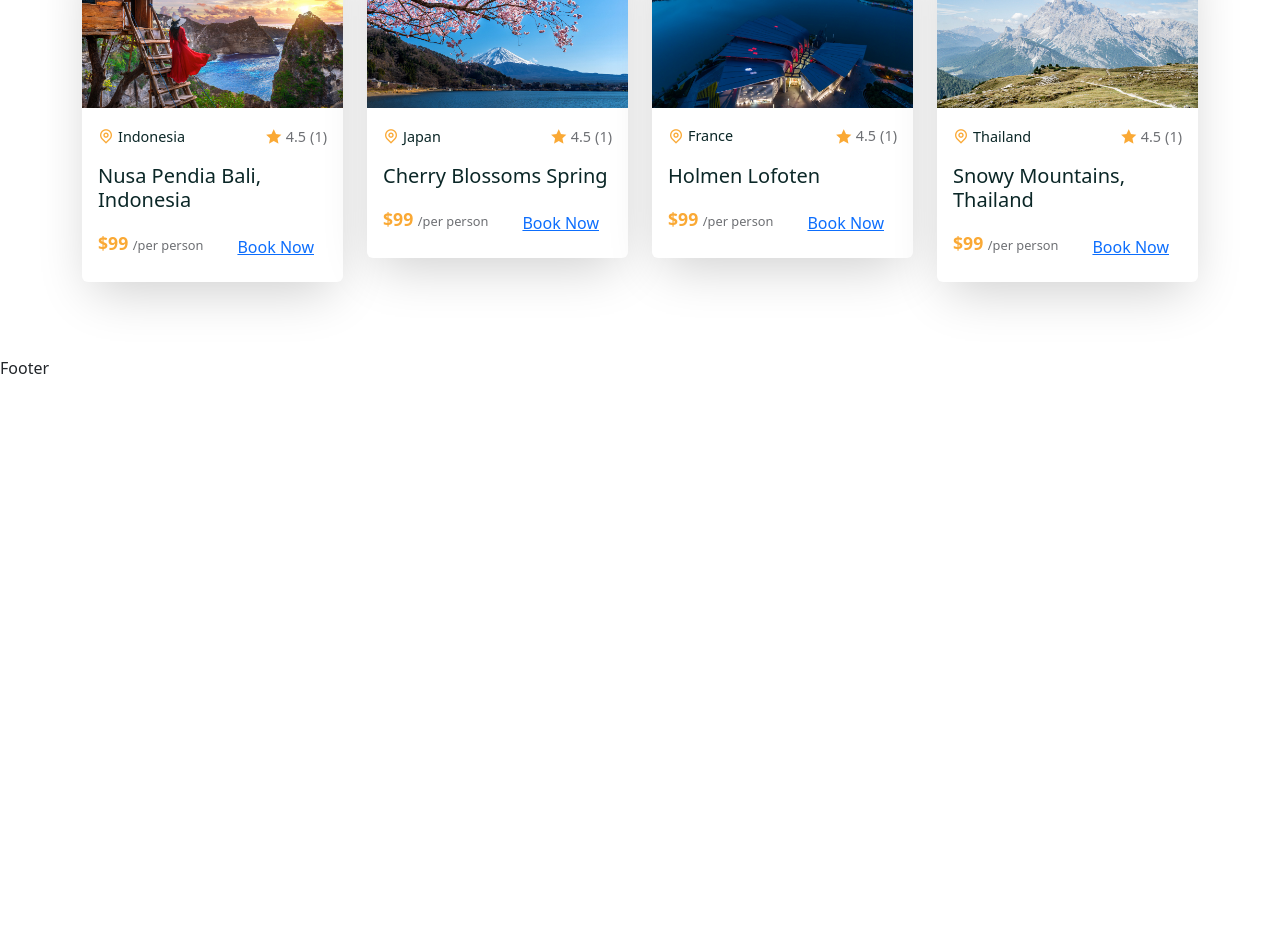
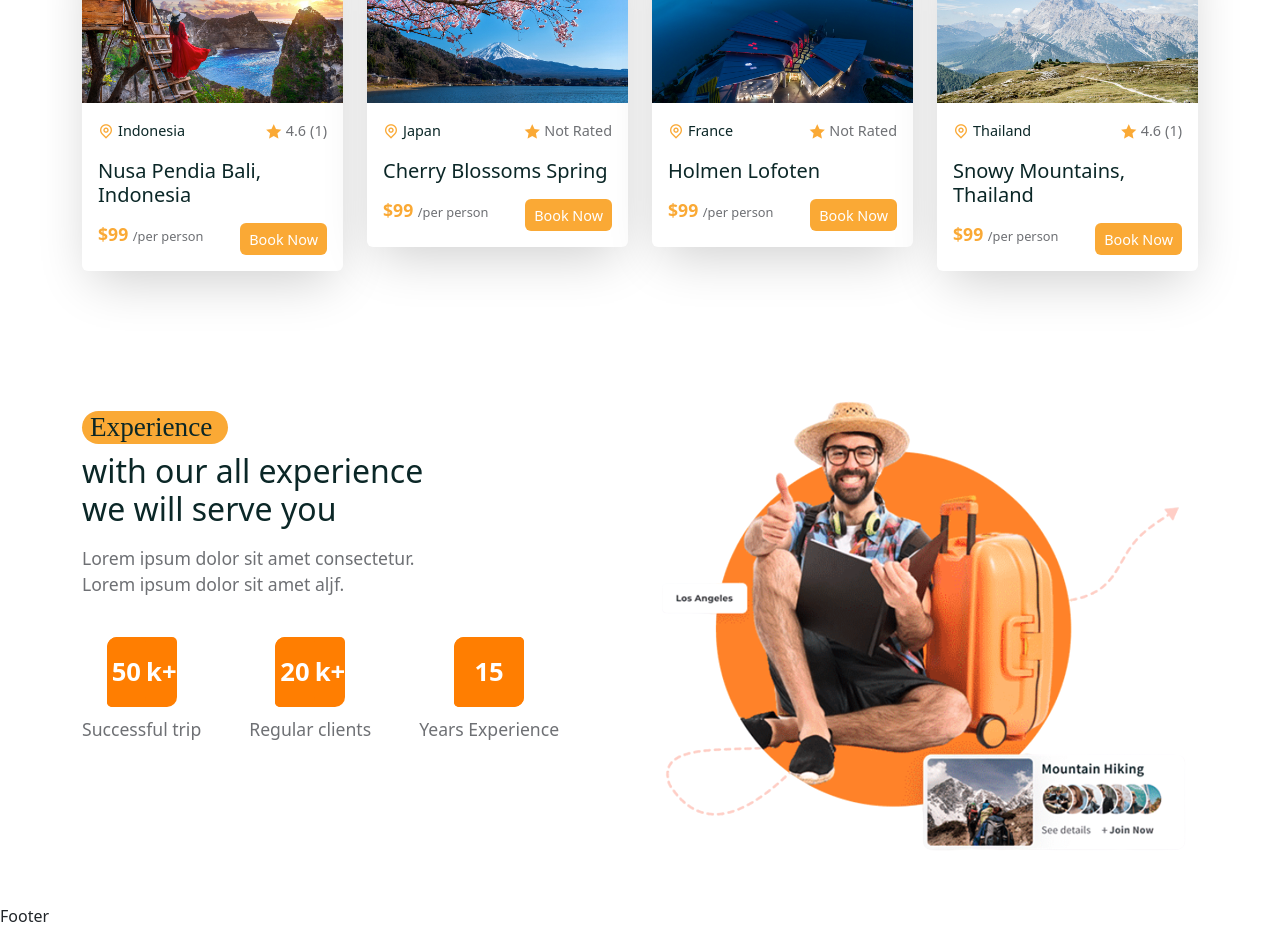
Before and after one commit to krh1102002/TandTwebsite, a React (Create React App) app in the folder frontend/: page /home in a window 1280 px wide. Shown: the part 1680-2608 px from the top of the page. Before the commit the page ends 2060 px from the top, so only its background shows below. Built offline with nearby package versions, Linux system fonts and the light colour scheme; a web font is replaced by a local one.

Commit message:
adding experience section with an img

```diff
--- a/frontend/package.json
+++ b/frontend/package.json
@@ -8,10 +8,12 @@
     "@testing-library/user-event": "^13.5.0",
     "bootstrap": "^5.2.3",
     "react": "^18.2.0",
+    "react-countup": "^6.4.2",
     "react-dom": "^18.2.0",
     "react-responsive-masonry": "^2.1.7",
     "react-router-dom": "^6.6.1",
     "react-scripts": "5.0.1",
+    "react-scroll-trigger": "^0.6.14",
     "react-slick": "^0.29.0",
     "reactstrap": "^9.1.5",
     "remixicon": "^2.5.0",
--- a/frontend/src/Pages/Home.jsx
+++ b/frontend/src/Pages/Home.jsx
@@ -1,4 +1,4 @@
-import React from "react";
+import React, { useState } from "react";
 import "../Styles/Home.css";
 import { Container, Row, Col } from "reactstrap";
 import heroImg from "../assets/images/hero-img01.jpg";
@@ -9,7 +9,11 @@ import worldImg from "../assets/images/world.png"
 import SearchBar from "../shared/SearchBar";
 import ServicesList from "../Services/ServicesList";
 import FeaturedTourList from "../components/Featured-tours/FeaturedTourList";
+import CountUp from 'react-countup'
+import ScrollTrigger from 'react-scroll-trigger'
+import experienceImg from '.././assets/images/experience.png'
 const Home = () => {
+  const [counterOn,serCounterOn]=useState(false);
   return (
     <>
       <section>
@@ -46,6 +50,7 @@ const Home = () => {
       </section>
 
       {/* hero section start  */}
+
       <section>
         <Container>
           <Row>
@@ -57,7 +62,9 @@ const Home = () => {
           </Row>
         </Container>
       </section>
+
   {/* featured tour section start  */}
+
       <section>
         <Container>
           <Row>
@@ -71,6 +78,42 @@ const Home = () => {
           </Row>
         </Container>
       </section>
+
+      {/* experiance section  */}
+      <ScrollTrigger onEnter={()=>serCounterOn(true)} onExit={()=>serCounterOn(false)}>
+      <section>
+        <Container>
+          <Row>
+            <Col lg='6'>
+              <div className="experience__content">
+                <Subtitle subtitle={'Experience'}/>
+                <h2>with our all experience <br /> we will serve you</h2>
+                <p>Lorem ipsum dolor sit amet consectetur. <br /> Lorem ipsum dolor sit amet aljf.</p>
+              </div>
+              <div className="counter__wrapper d-flex align-items-center gap-5">
+                <div className="counter__box">
+                  <span>{counterOn && <CountUp start={0} end={50} delay={0} duration={3}/>}k+</span>
+                  <h6>Successful trip</h6>
+                </div>
+                <div className="counter__box">
+                  <span>{counterOn && <CountUp start={0} end={20} delay={0} duration={3}/>}k+</span>
+                  <h6>Regular clients</h6>
+                </div>
+                <div className="counter__box">
+                  <span>{counterOn && <CountUp start={0} end={15} delay={0} duration={3}/>}</span>
+                  <h6>Years Experience</h6>
+                </div>
+              </div>
+            </Col>
+            <Col lg='6'>
+              <div className="experience__img">
+                <img src={experienceImg} alt="Img of person" />
+              </div>
+            </Col>
+          </Row>
+        </Container>
+      </section>
+      </ScrollTrigger>
     </>
   );
 };
--- a/frontend/src/Styles/Home.css
+++ b/frontend/src/Styles/Home.css
@@ -48,3 +48,34 @@ height: 2.3rem;
    font-size: 2.3rem;
     font-weight: 500;
 }
+.experience__content{
+    font-size: 2.3rem;
+    margin-top: 1rem;
+    font-weight: 500;
+}
+.experience__content p{
+    font-size: 1.1rem;
+    color: var(--text-color);
+    margin-top: 1rem;
+}
+.counter__wrapper{
+    margin-top: 2.5rem;
+}
+.counter__box span{
+    width: 70px;
+    height: 70px;
+    margin: auto;
+    display: flex;
+    align-items: center;
+    justify-content: center;
+    background: var(--primary-color);
+    color: #fff;
+    font-size: 1.6rem;
+    font-weight: 600;
+    border-radius: 10px 5px 10px 5px;
+}
+.counter__box h6{
+    font-size: 1.1rem;
+    margin-top: .7rem;
+    color: var(--text-color) !important;
+}
--- a/frontend/src/assets/data/tours.js
+++ b/frontend/src/assets/data/tours.js
@@ -56,6 +56,18 @@ const tours = [
         name: "jhon doe",
         rating: 4.6,
       },
+      {
+        name: "jhon doe",
+        rating: 5,
+      },
+      {
+        name: "jhon doe",
+        rating: 2,
+      },
+      {
+        name: "jhon doe",
+        rating: 1,
+      },
     ],
     avgRating: 4.5,
     photo: tourImg03,
@@ -106,10 +118,7 @@ const tours = [
     maxGroupSize: 8,
     desc: "this is the description",
     reviews: [
-      {
-        name: "jhon doe",
-        rating: 4.6,
-      },
+
     ],
     avgRating: 4.5,
     photo: tourImg06,
@@ -124,10 +133,7 @@ const tours = [
     maxGroupSize: 8,
     desc: "this is the description",
     reviews: [
-      {
-        name: "jhon doe",
-        rating: 4.6,
-      },
+
     ],
     avgRating: 4.5,
     photo: tourImg07,
--- a/frontend/src/shared/TourCard.jsx
+++ b/frontend/src/shared/TourCard.jsx
@@ -2,21 +2,25 @@ import React from "react";
 import { Card, CardBody } from "reactstrap";
 import { Link } from "react-router-dom";
 import './Tourcard.css';
+import calculateAvgRating from "../utils/avgRating";
 const TourCard = ({ tour }) => {
-  const { id, title,city, photo, price, featured, avgRating, reviews } = tour;
+  const { id, title,city, photo, price, featured, reviews } = tour;
+  const {avgRating,totalRating}=calculateAvgRating(reviews);
   return (
     <div className="tour__card">
       <Card>
         <div className="tour__img">
           <img src={photo} alt="tour-img" />
+          {featured && <span>Featured</span>}
         </div>
         <CardBody> <div className="card__top d-flex align-items-center justify-content-between">
         <span className="tour__location d-flex align-items-center gap-1">
           <i class="ri-map-pin-line"></i>{city}
         </span>
         <span className="tour__rating d-flex align-items-center gap-1">
-        <i class="ri-star-fill"></i> {avgRating} {"  "}
-        <span>({reviews.length})</span>
+        <i class="ri-star-fill"></i> {avgRating === 0?null:avgRating}
+        {totalRating===0?'Not Rated': <span>({reviews.length})</span>}
+
         </span>
     </div>
     <h5 className="tour__title"><Link to={`/tours/${id}`}>{title}</Link></h5>
--- a/frontend/src/shared/Tourcard.css
+++ b/frontend/src/shared/Tourcard.css
@@ -55,8 +55,21 @@
     font-size: 1.1rem;
     font-weight: 700;
 }
-.card__bottom span{
+.card__bottom h5 span{
     font-weight: 500;
     color: var(--text-color);
     font-size:.8rem ;
 }
+.booking__btn{
+    background: var(--secondary-color) !important;
+    cursor: pointer;
+    padding: 0.2rem 0.5rem !important;
+}
+.booking__btn a{
+    text-decoration: none;
+    font-size: 0.9rem;
+    color: #fff;
+}
+.booking__btn a:hover{
+    color: #fff;
+}
--- /dev/null
+++ b/frontend/src/utils/avgRating.js
@@ -0,0 +1,9 @@
+const calculateAvgRating=reviews=>{
+    const totalRating=reviews?.reduce((acc,item)=>acc+item.rating,0)
+  const avgRating=totalRating===0 ? '' : totalRating===1?totalRating : (totalRating/reviews?.length).toFixed(1);
+
+return{
+    totalRating,avgRating
+}
+}
+export default calculateAvgRating
```
Also changed, not shown: 1 other file (tests, documents, lock files or other folders).
